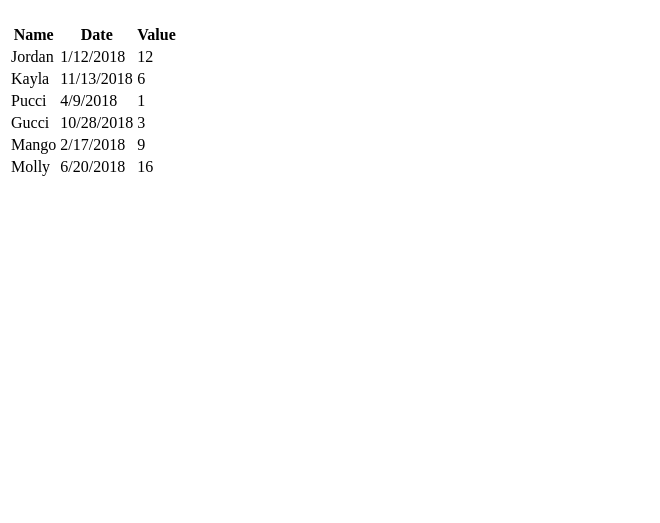
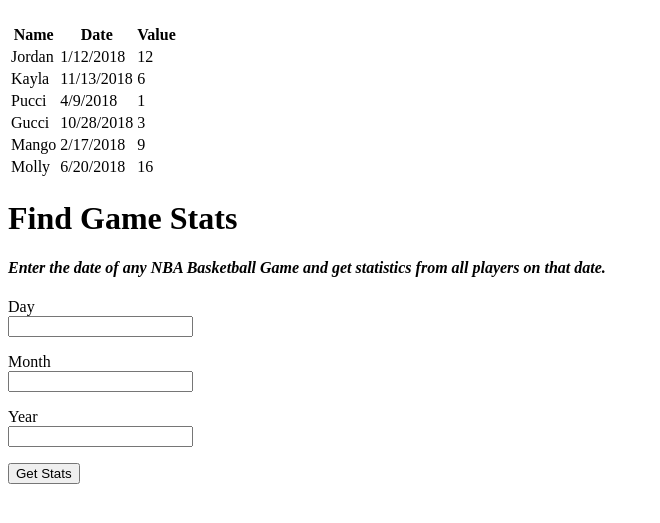
Before and after one commit to jchernof17/flask-basketball-scraper, a Flask app: page / in a window 1280 px wide. Shown: the part 93-616 px from the top of the page, without its empty margins (0-660 px from the left). Run offline with Flask 2, Linux system fonts and the light colour scheme.

Commit message:
Add unstyled code
TODO: Add any css lol

```diff
--- a/app/forms.py
+++ b/app/forms.py
@@ -1,6 +1,6 @@
 #wtf forms
 from flask_wtf import FlaskForm
-from wtforms import StringField, PasswordField, BooleanField, SubmitField, TextAreaField
+from wtforms import StringField, PasswordField, BooleanField, SubmitField, TextAreaField, IntegerField
 from wtforms.validators import DataRequired, ValidationError, Email, EqualTo, Length
 from app.models import User
 
@@ -30,3 +30,9 @@ class EditProfileForm(FlaskForm):
     username = StringField('Username', validators=[DataRequired()])
     about_me = TextAreaField('About me',validators=[Length(min=0,max=140)])
     submit = SubmitField('Submit')
+
+class GameForm(FlaskForm):
+    day = IntegerField('Day', validators=[DataRequired()])
+    month = IntegerField('Month', validators=[DataRequired()])
+    year = IntegerField('Year', validators=[DataRequired()])
+    submit = SubmitField('Get Stats')
--- a/app/routes.py
+++ b/app/routes.py
@@ -2,9 +2,10 @@ from flask import render_template, flash, redirect, url_for, request
 from app import app, db
 from flask_login import current_user, login_user, logout_user, login_required
 from app.models import User
-from app.forms import LoginForm, RegistrationForm, EditProfileForm
+from app.forms import LoginForm, RegistrationForm, EditProfileForm, GameForm
 from werkzeug.urls import url_parse
 from datetime import datetime
+from app import Basketball
 
 # all edits from now on are part of Fork #1. Past the original login template.
 
@@ -16,8 +17,8 @@ def before_request():
         db.session.commit()
 
 
-@app.route('/')
-@app.route('/index')
+@app.route('/', methods = ['GET', 'POST'])
+@app.route('/index', methods = ['GET', 'POST'])
 # @login_required
 def index():
     #user = {'username' : 'jc.penny7'}
@@ -30,7 +31,14 @@ def index():
     {'name':'Molly','date':'6/20/2018','value':16},
 
     ]
-    return render_template('index.html', title = 'Home', posts=posts)
+    game_form = GameForm()
+    if game_form.validate_on_submit():
+
+        # load the data
+        game = Basketball.Game([game_form.day.data, game_form.month.data, game_form.year.data])
+        table = game.createTableRows()
+        return render_template('game.html', data=table)
+    return render_template('index.html', title = 'Home', posts=posts, form = game_form)
 
 @app.route('/login',methods = ['GET','POST'])
 def login():
@@ -76,6 +84,7 @@ def user(username):
     posts = [{'author':user,'body':'Test post #1'} , {'author':user,'body':'Test post #2'}]
     return render_template('user.html', user=user, posts=posts)
 
+
 @app.route('/edit_profile',methods=['GET','POST'])
 @login_required
 def edit_profile():
--- /dev/null
+++ b/app/templates/game.html
@@ -0,0 +1,5 @@
+{% extends 'base.html' %}
+
+{% block content %}
+{{ data|safe }}
+{% endblock %}
--- a/app/templates/index.html
+++ b/app/templates/index.html
@@ -18,4 +18,30 @@
     {% endfor %}
   </tbody>
 </table>
+<h1>Find Game Stats</h1>
+<h4><em>Enter the date of any NBA Basketball Game and get statistics from all players on that date.</em></h4>
+<form class="" action="" method=POST novalidate>
+  {{ form.hidden_tag() }}
+  <p>
+      {{ form.day.label }}<br>
+      {{ form.day(size=64) }}<br>
+      {% for error in form.day.errors %}
+      <span style = 'color:red;'>[{{ error }}]</span>
+      {% endfor %}
+  </p>
+  <p>
+      {{ form.month.label }}<br>
+      {{ form.month(size=64) }}<br>
+      {% for error in form.month.errors %}
+      <span style = 'color:red;'>[{{ error }}]</span>
+      {% endfor %}
+  </p>
+  <p>
+      {{ form.year.label }}<br>
+      {{ form.year(size=64) }}<br>
+      {% for error in form.year.errors %}
+      <span style = 'color:red;'>[{{ error }}]</span>
+      {% endfor %}
+  </p>
+  <p>{{ form.submit() }}</p>
 {% endblock %}
```
Also changed, not shown: app/Basketball.py (added, +29 -0 lines), requirements.txt (added, +61 -0 lines), app.db, 1 other file.
